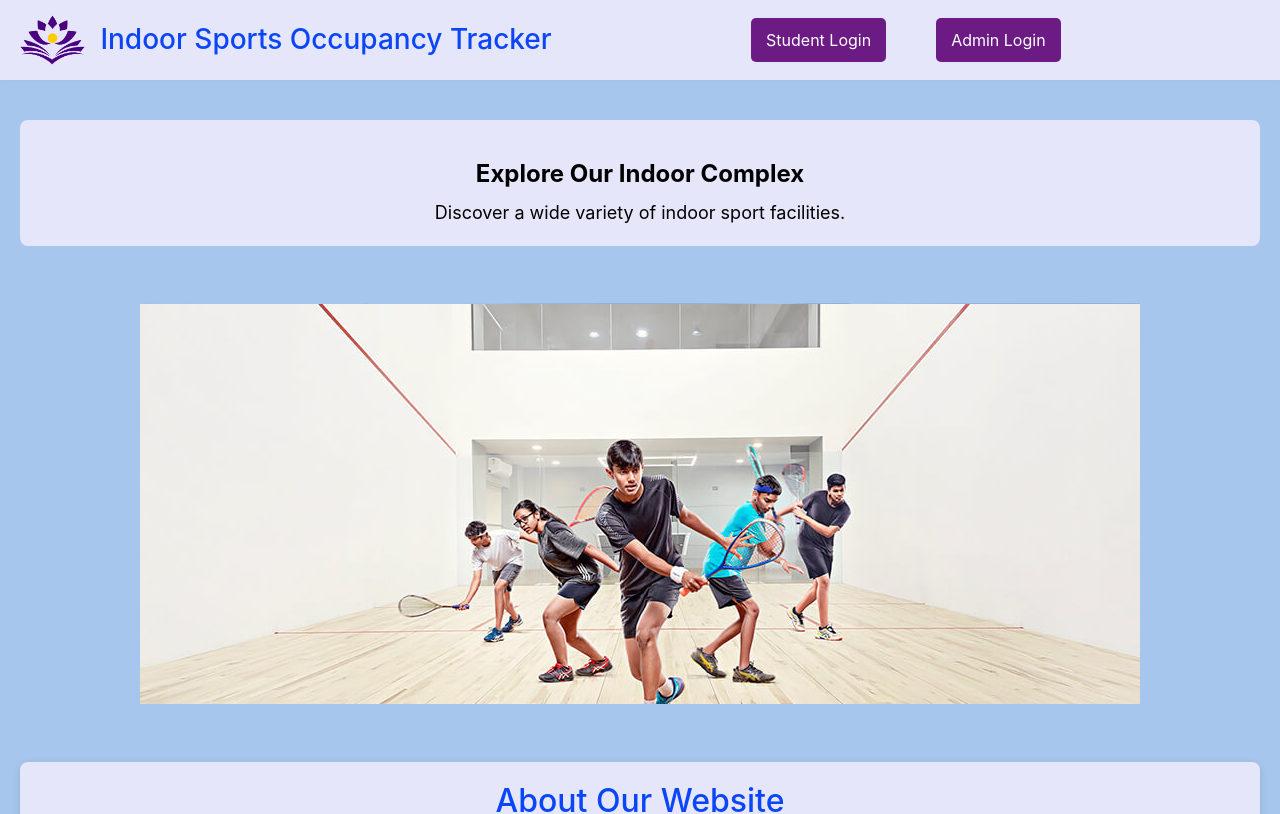
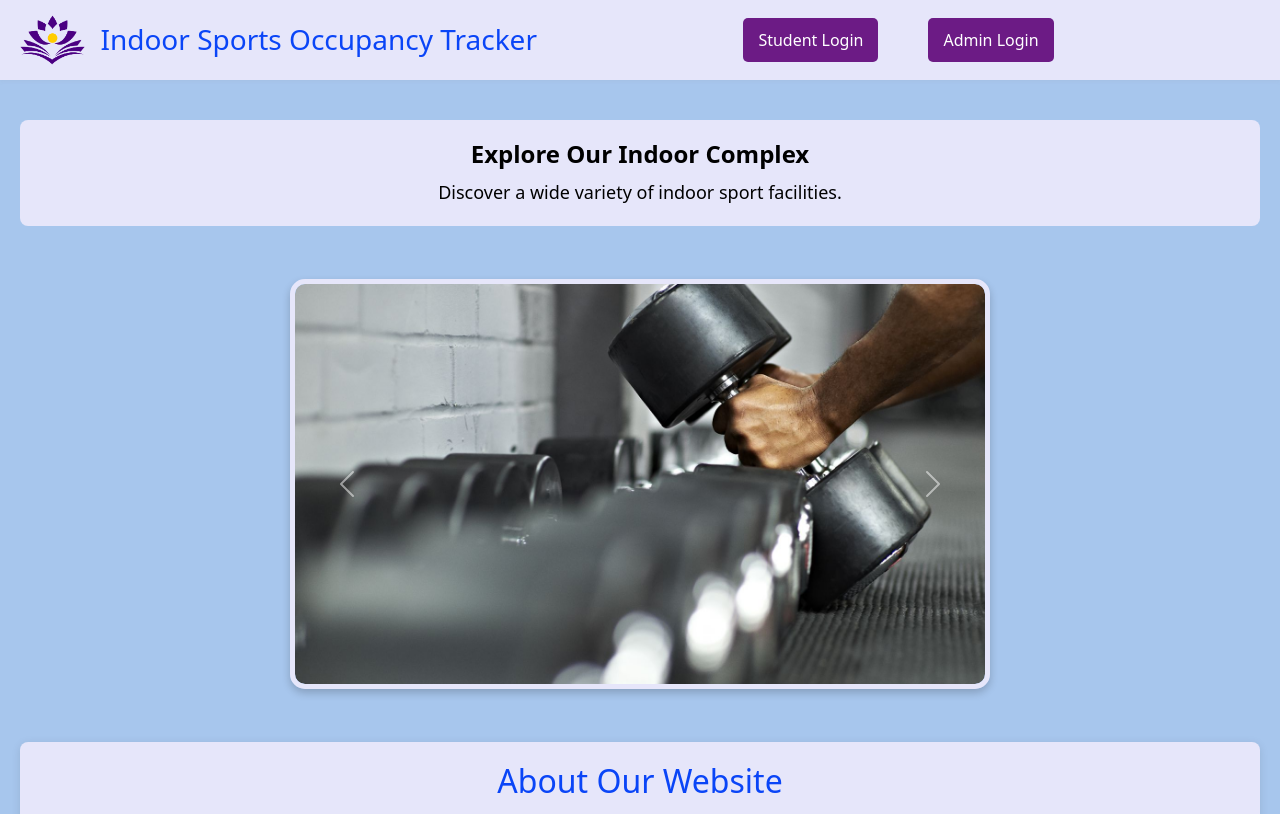
Before and after one commit to nidhi-005/Coding_cookies, a React (Create React App) app in the folder frontend/: page / in a window 1280 px wide. Shown: the top 814 px of the page. Built offline with nearby package versions, Linux system fonts and the light colour scheme.

Commit message:
newchangesfor coursell

```diff
--- a/frontend/package.json
+++ b/frontend/package.json
@@ -9,6 +9,7 @@
     "@testing-library/react": "^13.4.0",
     "@testing-library/user-event": "^13.5.0",
     "axios": "^1.7.2",
+    "bootstrap": "^5.3.3",
     "jwt-decode": "^4.0.0",
     "lucide-react": "^0.453.0",
     "react": "^18.3.1",
--- a/frontend/src/Styles/HomeBG.css
+++ b/frontend/src/Styles/HomeBG.css
@@ -1,108 +1,106 @@
+/* Main Background and Content */
 .home-background {
-    background-color:#A7C6ED; /* Light blue background color */
-    padding: 20px; /* Padding for the main section */
-    display: flex; /* Use flexbox for centering */
-    flex-direction: column; /* Stack content vertically */
-    align-items: center; /* Center content horizontally */
-    justify-content: center; /* Center content vertically */
-    min-height: 80vh; /* Minimum height for the viewport */
+    background-color: #A7C6ED;
+    padding: 20px;
+    display: flex;
+    flex-direction: column;
+    align-items: center;
+    justify-content: center;
+    min-height: 80vh;
 }
+
 .explore-section {
-    margin-top: 100px; /* Space below the header */
-    background-color: lavender; /* Light gray background */
-    padding: 20px; /* Add padding for inner spacing */
-    border-radius: 8px; /* Optional rounded corners */
-    text-align: center; /* Center the text */
+    margin-top: 100px;
+    background-color: lavender;
+    padding: 20px;
+    border-radius: 8px;
+    text-align: center;
 }
 
 .explore-section h5 {
-    font-size: 24px; /* Font size for the heading */
-    color:black; /* Dark color for visibility */
-    font-weight: bold; /* Make the heading bold */
-    margin-bottom: 10px; /* Space below the heading */
+    font-size: 24px;
+    color: black;
+    font-weight: bold;
+    margin-bottom: 10px;
 }
 
 .explore-section p {
-    font-size: 18px; /* Font size for the paragraph */
-    color: black; /* Light gray for the paragraph */
-    line-height: 1.5; /* Line height */
-    max-width: 600px; /* Max width for paragraph */
-    margin: 0 auto; /* Center paragraph */
+    font-size: 18px;
+    color: rgb(0, 0, 0);
+    line-height: 1.5;
+    max-width: 600px;
+    margin: 0 auto;
 }
 
-.content {
-    text-align: center; /* Center the content */
+/* Carousel Section */
+.gallery {
+    display: flex;
+    justify-content: center;
+    align-items: center;
+    height: 64.5vh;
+    margin: 0;
 }
 
-h5 {
-    margin-top: 20px; /* Space above the heading */
+.carousel-container {
+    width: 90%;
+    max-width: 700px;
+    margin: auto;
+    border: 5px solid lavender; /* Same color as the arrows */
+    border-radius: 15px;
+    overflow: hidden;
+    box-shadow: 0 4px 8px rgba(0, 0, 0, 0.2);
+    position: relative;
 }
 
-/* Gallery Section */
-.gallery {
-    display: flex; /* Use flexbox for the gallery layout */
-    justify-content: center; /* Center the flip card */
-    align-items: center; /* Center items vertically */
-    height: 64.5vh; /* Full viewport height */
-    margin: 0; /* Remove margin to avoid excess spacing */
+/* Carousel Image Style */
+.carousel-image {
+    width: 100%;
+    height: 400px;
+    object-fit: cover;
+    border-radius: 10px;
 }
 
-/* Flip Card */
-.flip-card {
-    background-color: transparent;
-    width: 1000px; /* Increased width for flip card */
-    height: 400px; /* Increased height for flip card */
-    perspective: 1000px; /* Perspective for 3D effect */
-    margin: 10px; /* Space around cards */
+/* Centered Carousel Arrows */
+.carousel-control-prev, .carousel-control-next {
+    position: absolute;
+    transform: translateY(350%); /* Align to middle */
+    width: 50px;
+    height: 50px;
+    background-color: violet; /* Match the border color */
+    border-radius: 50%;
+    display: flex;
+    align-items: center;
+    justify-content: center;
+    color: white;
+    z-index: 1; /* Ensure arrows appear above images */
 }
 
-.flip-card-inner {
-    position: relative;
-    width: 100%;
-    height: 100%;
-    transition: transform 0.08s; /* Shortened transition duration */
-    transform-style: preserve-3d; /* Preserve 3D effect */
+.carousel-control-prev {
+    left: 250px; /* Move outside the left edge */
 }
 
-/* Hover effect for flipping */
-.flip-card:hover .flip-card-inner {
-    transform: rotateY(180deg); /* Rotate the card when hovered */
+.carousel-control-next {
+    right: 250px; /* Move outside the right edge */
 }
 
-.flip-card-front,
-.flip-card-back {
-    position: absolute;
-    width: 100%;
-    height: 100%;
-    backface-visibility: hidden; /* Hide back side when facing front */
-    border-radius: 8px; /* Rounded corners */
+/* Adjust Arrow Icon Sizes */
+.carousel-control-prev-icon, .carousel-control-next-icon {
+    width: 20px;
+    height: 20px;
 }
 
-.flip-card-front {
-    display: flex; /* Use flexbox for image positioning */
-    align-items: center; /* Center image vertically */
-    justify-content: center; /* Center image horizontally */
-}
-
-.flip-card-back {
-    display: flex; /* Use flexbox for back content positioning */
-    align-items: center; /* Center content vertically */
-    justify-content: center; /* Center content horizontally */
-    backface-visibility: hidden; /* Hide back side when facing front */
-    border-radius: 8px; /* Rounded corners */
-}
-
-/* Ensure images fill the card and maintain aspect ratio */
-.flip-card img {
-    width: 100%; /* Set image width to fill the card */
-    height: 100%; /* Set image height to fill the card */
-    object-fit: cover; /* Cover the area, maintaining aspect ratio */
-}
-
-/* Optional: Adjust the card for better visibility on smaller screens */
+/* Responsive Design Adjustments */
 @media (max-width: 768px) {
-    .flip-card {
-        width: 250px; /* Decrease width for smaller screens */
-        height: 150px; /* Decrease height for smaller screens */
+    .carousel-container {
+        width: 90%;
+    }
+    .carousel-image {
+        height: 250px;
+    }
+    .carousel-control-prev {
+        left: -15px; /* Adjust position for smaller screens */
+    }
+    .carousel-control-next {
+        right: -15px; /* Adjust position for smaller screens */
     }
 }
--- a/frontend/src/components/Home.js
+++ b/frontend/src/components/Home.js
@@ -1,4 +1,4 @@
-import React, { useState } from 'react';
+import React from 'react';
 import About from './About';
 import Gym from './images/Gym.jpg';
 import Squash from './images/Squash2.jpg';
@@ -7,36 +7,58 @@ import Badminton from './images/badmintono.jpg';
 import '../Styles/HomeBG.css';
 
 function Home() {
-  const [currentIndex, setCurrentIndex] = useState(0);
-  const [flipped, setFlipped] = useState(false);
-
-  const images = [Gym, Squash, TableTennis, Badminton];
-
-  const handleImageClick = () => {
-    setFlipped(true);
-    setTimeout(() => {
-      setCurrentIndex((prevIndex) => (prevIndex + 1) % images.length);
-      setFlipped(false);
-    }, 300); // Updated timeout to match the new transition duration
-  };
+  const images = [
+    { src: Gym, alt: 'Gym' },
+    { src: Squash, alt: 'Squash' },
+    { src: TableTennis, alt: 'Table Tennis' },
+    { src: Badminton, alt: 'Badminton' }
+  ];
 
   return (
     <main className="home-background">
       <div className="content">
-      <div className="explore-section">
-           <h5>Explore Our Indoor Complex</h5>
-           <p>Discover a wide variety of indoor sport facilities.</p>
-       </div>
+        <div className="explore-section">
+          <h5>Explore Our Indoor Complex</h5>
+          <p>Discover a wide variety of indoor sport facilities.</p>
+        </div>
 
         <div className="gallery">
-          <div className="flip-card" onClick={handleImageClick}>
-            <div className="flip-card-inner" style={{ transform: flipped ? 'rotateY(180deg)' : 'rotateY(0deg)' }}>
-              <div className="flip-card-front">
-                <img src={images[currentIndex]} alt="Sport" />
+          <div className="carousel-container">
+            <div id="carouselExample" className="carousel slide" data-bs-ride="carousel">
+              <div className="carousel-inner">
+                {images.map((image, index) => (
+                  <div
+                    key={index}
+                    className={`carousel-item ${index === 0 ? 'active' : ''}`}
+                  >
+                    <img
+                      src={image.src}
+                      alt={image.alt}
+                      className="d-block w-100 carousel-image"
+                    />
+                  </div>
+                ))}
               </div>
-              <div className="flip-card-back">
-                <img src={images[(currentIndex + 1) % images.length]} alt="Sport" />
-              </div>
+
+              <button
+                className="carousel-control-prev"
+                type="button"
+                data-bs-target="#carouselExample"
+                data-bs-slide="prev"
+              >
+                <span className="carousel-control-prev-icon" aria-hidden="true"></span>
+                <span className="visually-hidden">Previous</span>
+              </button>
+
+              <button
+                className="carousel-control-next"
+                type="button"
+                data-bs-target="#carouselExample"
+                data-bs-slide="next"
+              >
+                <span className="carousel-control-next-icon" aria-hidden="true"></span>
+                <span className="visually-hidden">Next</span>
+              </button>
             </div>
           </div>
         </div>
--- a/frontend/src/index.js
+++ b/frontend/src/index.js
@@ -5,6 +5,7 @@ import App from './App';
 import reportWebVitals from './reportWebVitals';
 import { AuthProvider } from './context/AuthContext';
 import { GoogleOAuthProvider } from '@react-oauth/google'; // Import GoogleOAuthProvider
+import 'bootstrap/dist/css/bootstrap.min.css';
 
 const clientId = 'YOUR_GOOGLE_CLIENT_ID'; // Replace with your actual client ID
 
```
Also changed, not shown: 1 other file (tests, documents, lock files or other folders).
